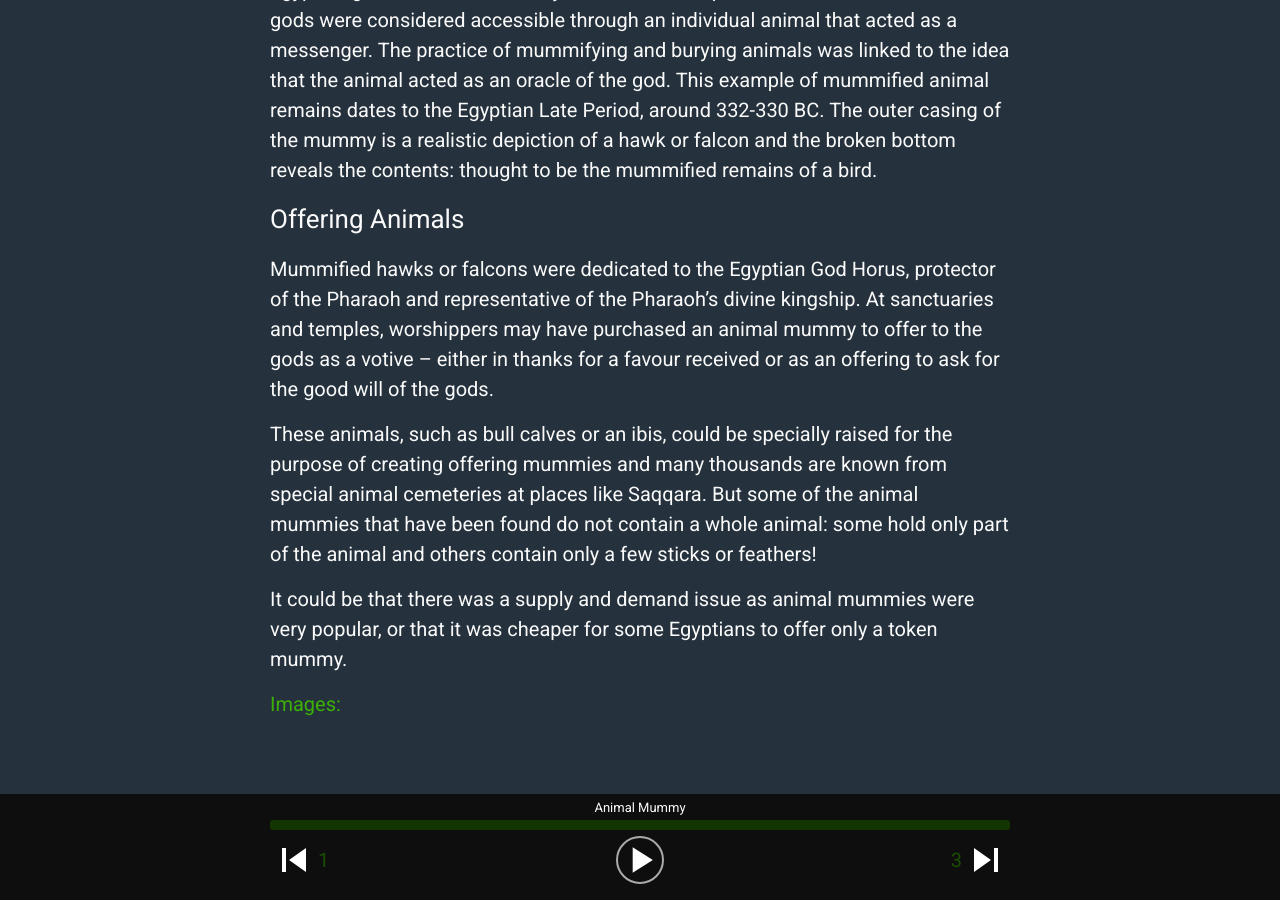
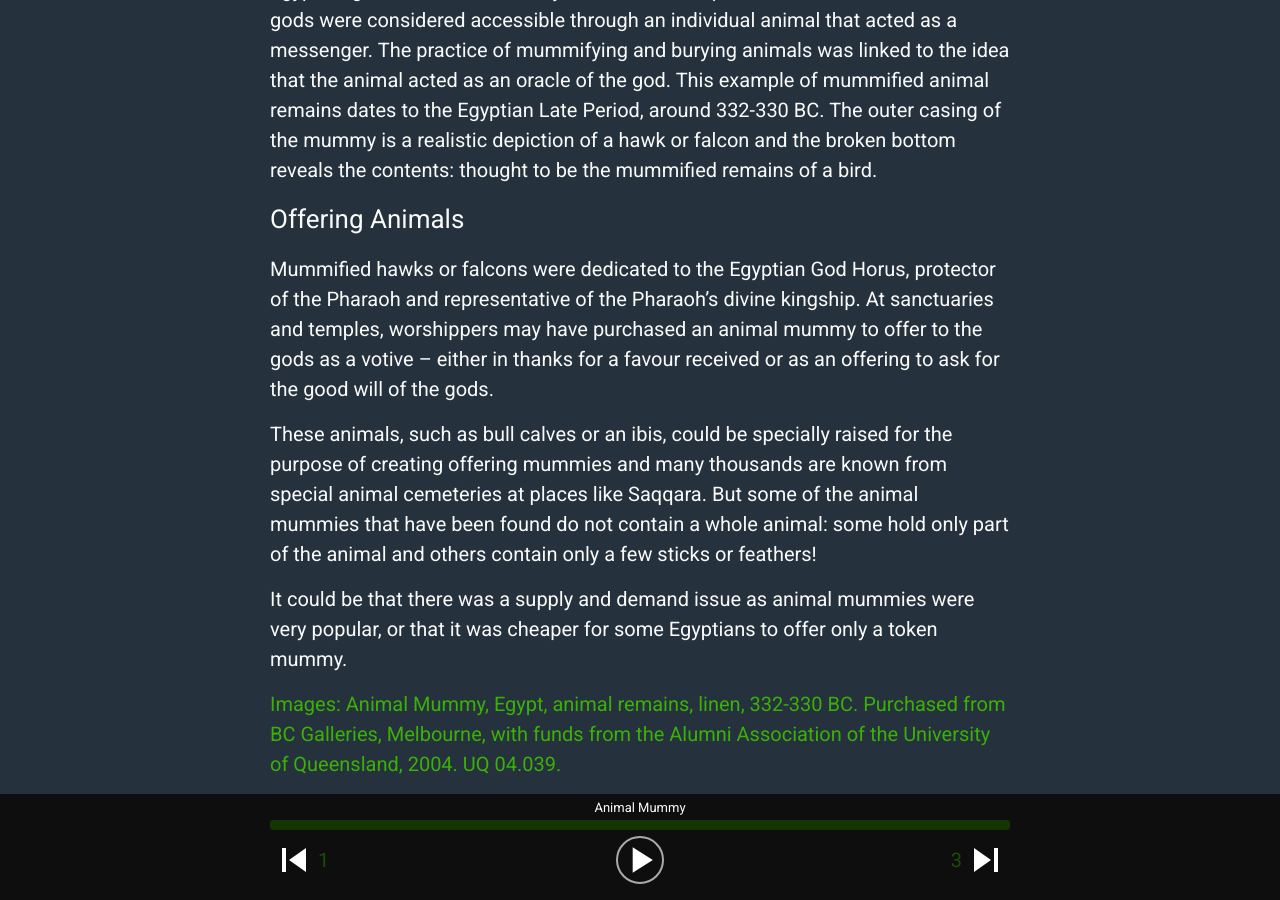
Before and after one commit to uqantiquities/world-of-egypt, a Jekyll site: the page built from stops/2.md, in a window 1280 px wide and 900 px high, scrolled down 688 px. Built offline with Jekyll 4.4.1, drawn with Linux system fonts in a browser that asks for light colours.

Commit message:
Update 2.md

```diff
--- a/stops/2.md
+++ b/stops/2.md
@@ -29,4 +29,4 @@ These animals, such as bull calves or an ibis, could be specially raised for the
 It could be that there was a supply and demand issue as animal mummies were very popular, or that it was cheaper for some Egyptians to offer only a token mummy.
 
 
-> Images:
+> Images: Animal Mummy, Egypt, animal remains, linen, 332-330 BC. Purchased from BC Galleries, Melbourne, with funds from the Alumni Association of the University of Queensland, 2004. UQ 04.039.
```
